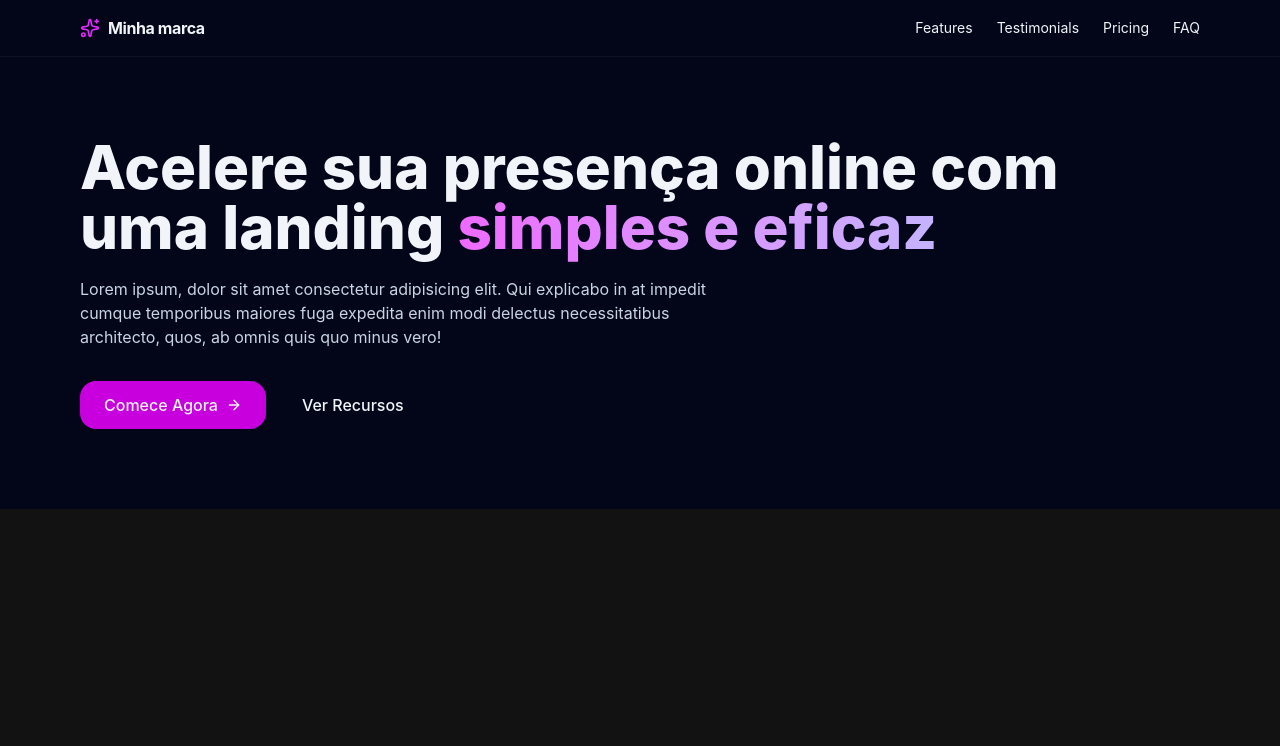
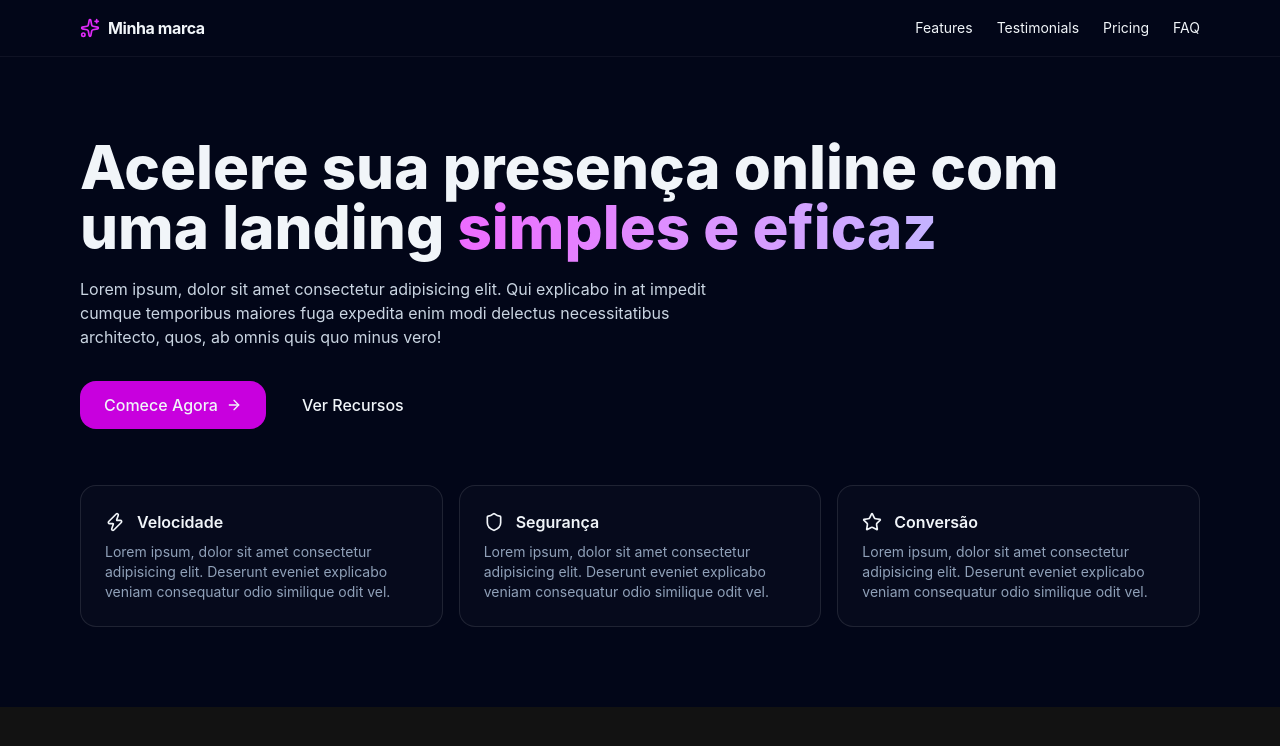
Before and after one commit to RafaelLanaDS/meuprojetoreact, a React (Vite) app: page / in a window 1280 px wide. Shown: the top 746 px of the page. Built offline with nearby package versions, Linux system fonts and the light colour scheme.

Commit message:
fizalizando o hero section

```diff
--- a/src/App.jsx
+++ b/src/App.jsx
@@ -71,6 +71,7 @@ function App() {
       {/* HERO */}
       <section className='relative overflow-hidden'>
         <div className='mx-auto max-w-6xl px-4 py-20 relative'>
+
           <motion.h1
             initial={{ opacity: 0, y: 20 }}
             animate={{ opacity: 1, y:0 }}
@@ -79,6 +80,7 @@ function App() {
           >
             Acelere  sua presença online com uma landing  <span className='bg-clip-text text-transparent bg-gradient-to-r from-fuchsia-400 to-violet-300'>simples e eficaz </span>
           </motion.h1>
+
           <motion.p
             initial={{ opacity: 0, y: 20 }}
             animate={{ opacity: 1, y:0 }}
@@ -101,6 +103,29 @@ function App() {
               Ver Recursos
             </a>
           </motion.div>
+
+          <motion.div
+            initial={{ opacity: 0, y: 20 }}
+            animate={{ opacity: 1, y:0 }}
+            transition={{ duration: .5, delay: 1}}
+            className='mt-14 grid grid-cols-3 gap-4'
+          >
+            {["Velocidade", "Segurança", "Conversão"].map((label, i) => (
+              <div key={label} className='rounded-2xl border border-white/10 bg-white/[0.02] p-6'>
+                <div className='flex items-center gap-3'>
+                  {i == 0 && <Zap className='size-5 text-emeral-4'/>}
+                  {i == 1 && <Shield className='size-5 text-sky-4'/>}
+                  {i == 2 && <Star className='size-5 text-amber-4'/>}
+                  <div className='font-semibold'>
+                    {label}
+                  </div>
+                </div>
+                <p className='text-sm text-slate-400 mt-2'>
+                  Lorem ipsum, dolor sit amet consectetur adipisicing elit. Deserunt eveniet explicabo veniam consequatur odio similique odit vel.
+                </p>
+              </div>
+            ))}
+          </motion.div>
         </div>
       </section>
     </div>
```
